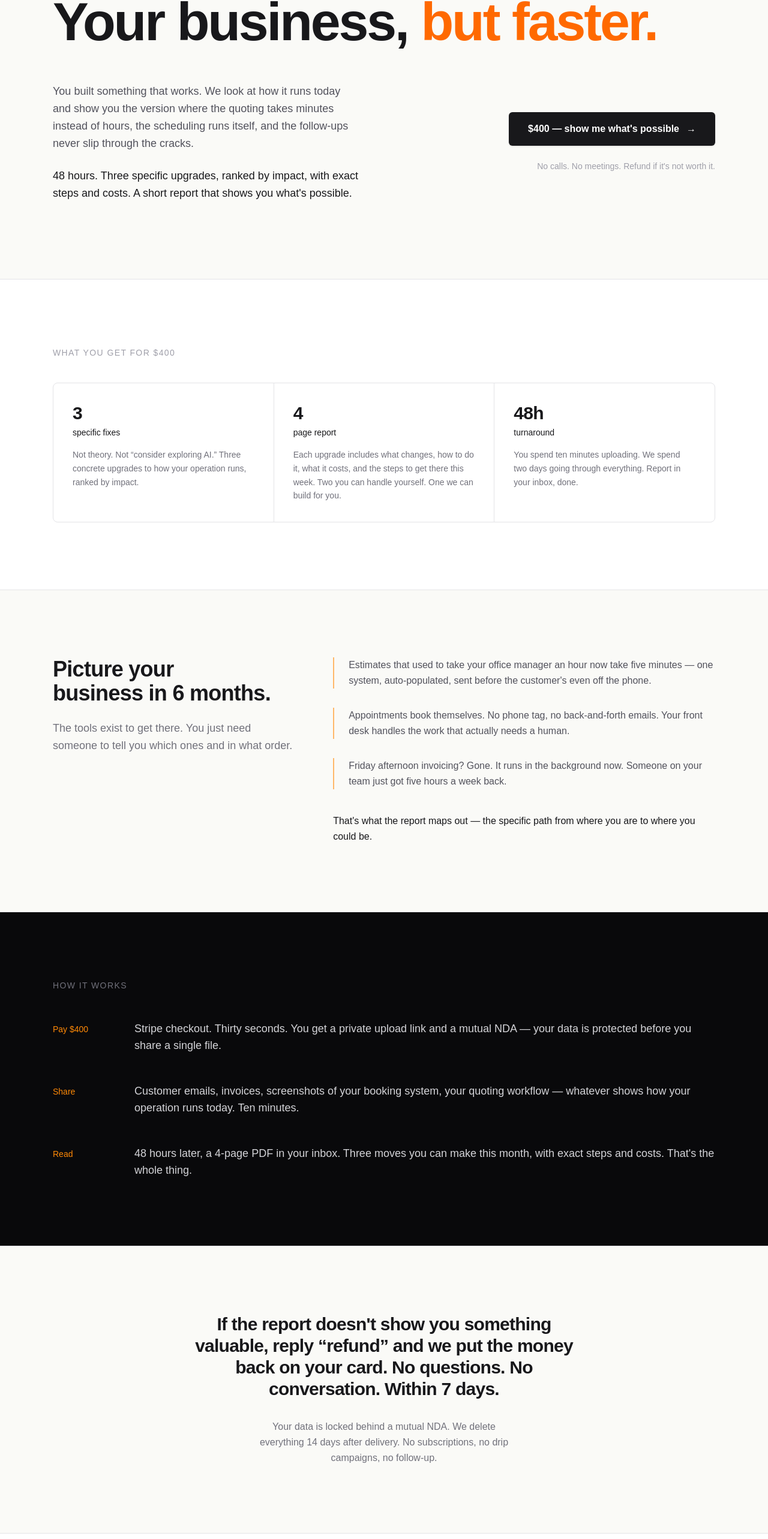
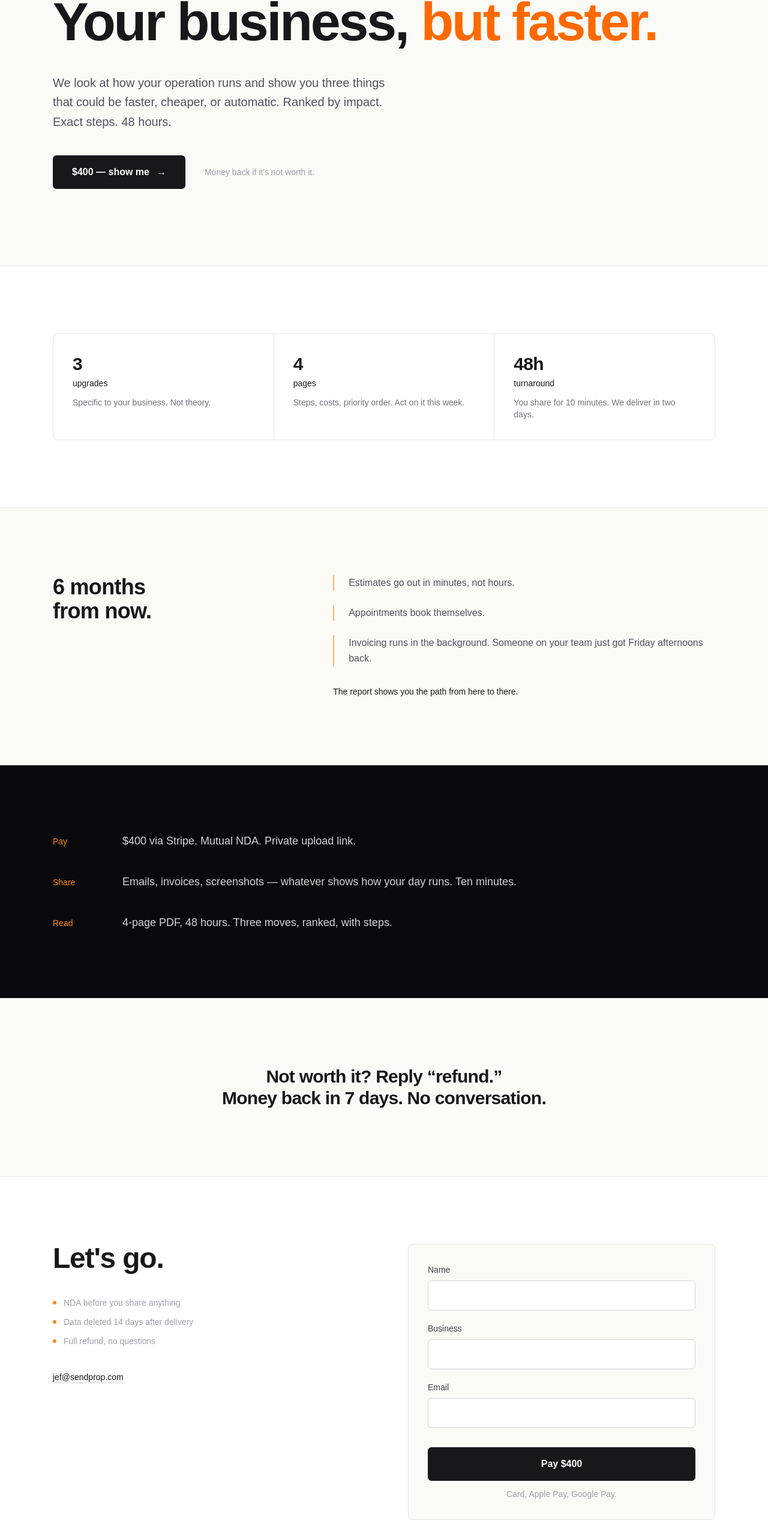
Before and after one commit to jefdiesel/sendprop, a Next.js app: page / in a window 1280 px wide. Shown: the part 180-2746 px from the top of the page at 60% size. Built offline with nearby package versions, Linux system fonts and the light colour scheme.

Commit message:
Cut copy in half — trust the reader
Every section was saying the same thing three ways. Now each
section makes one point and moves on. Sub-copy cut from
paragraphs to single sentences. Respects the reader's time.

Co-Authored-By: Claude Opus 4.6 (1M context) <noreply@anthropic.com>

```diff
--- a/src/app/page.tsx
+++ b/src/app/page.tsx
@@ -3,13 +3,12 @@ import { createCheckoutSession } from "./actions";
 export const metadata = {
   title: "sendprop — your business, but faster",
   description:
-    "We study how your business runs and show you three specific upgrades ranked by impact. 48 hours. $400 flat. Money back if it's not worth it.",
+    "Three upgrades to how your business runs. Ranked by impact, with exact steps. 48 hours. $400.",
 };
 
 export default function HomePage() {
   return (
     <div className="min-h-screen bg-[#fafaf7] text-zinc-900 antialiased selection:bg-orange-200">
-      {/* nav — barely there */}
       <nav className="mx-auto flex max-w-6xl items-center justify-between px-6 py-5">
         <a href="/" className="text-sm font-semibold tracking-tight">
           sendprop<span className="text-orange-500">.</span>
@@ -18,217 +17,156 @@ export default function HomePage() {
           href="#start"
           className="text-sm font-medium text-zinc-500 transition hover:text-zinc-900"
         >
-          $400 &mdash; start now
+          $400
         </a>
       </nav>
 
-      {/* hero — one idea, massive */}
+      {/* hero */}
       <section className="mx-auto max-w-6xl px-6 pt-16 pb-20 sm:pt-28 sm:pb-32">
         <h1 className="max-w-[22ch] text-[clamp(2.5rem,7vw,6rem)] font-semibold leading-[1.0] tracking-[-0.035em]">
           Your business,{" "}
           <span className="text-orange-500">but faster.</span>
         </h1>
 
-        <div className="mt-14 grid gap-12 lg:grid-cols-2 lg:gap-20">
-          <div className="max-w-lg space-y-6 text-lg leading-relaxed text-zinc-600">
-            <p>
-              You built something that works. We look at how it runs
-              today and show you the version where the quoting takes
-              minutes instead of hours, the scheduling runs itself,
-              and the follow-ups never slip through the cracks.
+        <p className="mt-10 max-w-xl text-xl leading-relaxed text-zinc-600">
+          We look at how your operation runs and show you three
+          things that could be faster, cheaper, or automatic.
+          Ranked by impact. Exact steps. 48 hours.
         </p>
-            <p className="text-zinc-900 font-medium">
-              48 hours. Three specific upgrades, ranked by impact, with
-              exact steps and costs. A short report that shows you
-              what&apos;s possible.
-            </p>
-          </div>
 
-          <div className="flex flex-col justify-center gap-6 lg:items-end">
+        <div className="mt-10 flex items-center gap-8">
           <a
             href="#start"
-              className="group inline-flex items-center gap-3 rounded-md bg-zinc-900 px-8 py-4 text-base font-semibold text-white shadow-sm transition hover:bg-zinc-800 active:translate-y-px"
+            className="group inline-flex items-center gap-3 rounded-md bg-zinc-900 px-8 py-4 text-base font-semibold text-white transition hover:bg-zinc-800 active:translate-y-px"
           >
-              $400 &mdash; show me what&apos;s possible
+            $400 &mdash; show me
             <span className="transition-transform group-hover:translate-x-1">&rarr;</span>
           </a>
-            <p className="text-sm text-zinc-400 lg:text-right">
-              No calls. No meetings. Refund if it&apos;s not worth it.
-            </p>
-          </div>
+          <span className="text-sm text-zinc-400">
+            Money back if it&apos;s not worth it.
+          </span>
         </div>
       </section>
 
-      {/* the deal — horizontal scroll of what they actually get */}
+      {/* what you get */}
       <section className="border-y border-zinc-200 bg-white">
         <div className="mx-auto max-w-6xl px-6 py-20 sm:py-28">
-          <h2 className="text-sm font-medium uppercase tracking-widest text-zinc-400">
-            What you get for $400
-          </h2>
-
-          <div className="mt-10 grid gap-px overflow-hidden rounded-lg border border-zinc-200 bg-zinc-200 sm:grid-cols-3">
+          <div className="grid gap-px overflow-hidden rounded-lg border border-zinc-200 bg-zinc-200 sm:grid-cols-3">
             <div className="bg-white p-8">
               <div className="text-3xl font-semibold tracking-tight">3</div>
-              <div className="mt-1 text-sm font-medium text-zinc-900">
-                specific fixes
-              </div>
-              <p className="mt-4 text-sm leading-relaxed text-zinc-500">
-                Not theory. Not &ldquo;consider exploring AI.&rdquo; Three
-                concrete upgrades to how your operation runs,
-                ranked by impact.
+              <div className="mt-1 text-sm font-medium">upgrades</div>
+              <p className="mt-3 text-sm text-zinc-500">
+                Specific to your business. Not theory.
               </p>
             </div>
             <div className="bg-white p-8">
               <div className="text-3xl font-semibold tracking-tight">4</div>
-              <div className="mt-1 text-sm font-medium text-zinc-900">
-                page report
-              </div>
-              <p className="mt-4 text-sm leading-relaxed text-zinc-500">
-                Each upgrade includes what changes, how to do it, what it
-                costs, and the steps to get there this week. Two you can
-                handle yourself. One we can build for you.
+              <div className="mt-1 text-sm font-medium">pages</div>
+              <p className="mt-3 text-sm text-zinc-500">
+                Steps, costs, priority order. Act on it this week.
               </p>
             </div>
             <div className="bg-white p-8">
               <div className="text-3xl font-semibold tracking-tight">48h</div>
-              <div className="mt-1 text-sm font-medium text-zinc-900">
-                turnaround
-              </div>
-              <p className="mt-4 text-sm leading-relaxed text-zinc-500">
-                You spend ten minutes uploading. We spend two days going
-                through everything. Report in your inbox, done.
+              <div className="mt-1 text-sm font-medium">turnaround</div>
+              <p className="mt-3 text-sm text-zinc-500">
+                You share for 10 minutes. We deliver in two days.
               </p>
             </div>
           </div>
         </div>
       </section>
 
-      {/* who this is for — real examples, not personas */}
+      {/* what it looks like */}
       <section className="mx-auto max-w-6xl px-6 py-20 sm:py-28">
         <div className="grid gap-12 lg:grid-cols-5 lg:gap-16">
           <div className="lg:col-span-2">
             <h2 className="text-3xl font-semibold tracking-[-0.02em] sm:text-4xl">
-              Picture your
+              6 months
               <br />
-              business in 6 months.
+              from now.
             </h2>
-            <p className="mt-6 text-lg leading-relaxed text-zinc-500">
-              The tools exist to get there. You just need someone to
-              tell you which ones and in what order.
-            </p>
           </div>
 
-          <div className="space-y-8 text-base leading-relaxed text-zinc-600 lg:col-span-3">
+          <div className="space-y-6 text-base leading-relaxed text-zinc-600 lg:col-span-3">
             <div className="border-l-2 border-orange-300 pl-6">
-              Estimates that used to take your office manager an hour
-              now take five minutes &mdash; one system, auto-populated,
-              sent before the customer&apos;s even off the phone.
+              Estimates go out in minutes, not hours.
             </div>
             <div className="border-l-2 border-orange-300 pl-6">
-              Appointments book themselves. No phone tag, no back-and-forth
-              emails. Your front desk handles the work that actually
-              needs a human.
+              Appointments book themselves.
             </div>
             <div className="border-l-2 border-orange-300 pl-6">
-              Friday afternoon invoicing? Gone. It runs in the background
-              now. Someone on your team just got five hours a week back.
+              Invoicing runs in the background. Someone on your team
+              just got Friday afternoons back.
             </div>
-            <p className="pt-2 font-medium text-zinc-900">
-              That&apos;s what the report maps out &mdash; the specific
-              path from where you are to where you could be.
+            <p className="pt-2 text-sm font-medium text-zinc-900">
+              The report shows you the path from here to there.
             </p>
           </div>
         </div>
       </section>
 
-      {/* how it works — inline, not cards */}
+      {/* how it works */}
       <section className="border-y border-zinc-200 bg-zinc-950 text-zinc-50">
         <div className="mx-auto max-w-6xl px-6 py-20 sm:py-28">
-          <h2 className="text-sm font-medium uppercase tracking-widest text-zinc-500">
-            How it works
-          </h2>
-
-          <div className="mt-12 space-y-12 text-lg">
-            <div className="grid gap-4 sm:grid-cols-[120px_1fr] sm:items-baseline">
-              <span className="text-sm font-medium text-orange-400">
-                Pay $400
-              </span>
+          <div className="space-y-10 text-lg">
+            <div className="grid gap-4 sm:grid-cols-[100px_1fr] sm:items-baseline">
+              <span className="text-sm font-medium text-orange-400">Pay</span>
               <p className="text-zinc-300">
-                Stripe checkout. Thirty seconds. You get a private upload
-                link and a mutual NDA &mdash; your data is protected before
-                you share a single file.
+                $400 via Stripe. Mutual NDA. Private upload link.
               </p>
             </div>
-            <div className="grid gap-4 sm:grid-cols-[120px_1fr] sm:items-baseline">
-              <span className="text-sm font-medium text-orange-400">
-                Share
-              </span>
+            <div className="grid gap-4 sm:grid-cols-[100px_1fr] sm:items-baseline">
+              <span className="text-sm font-medium text-orange-400">Share</span>
               <p className="text-zinc-300">
-                Customer emails, invoices, screenshots of your booking
-                system, your quoting workflow &mdash; whatever shows how
-                your operation runs today. Ten minutes.
+                Emails, invoices, screenshots &mdash; whatever shows how
+                your day runs. Ten minutes.
               </p>
             </div>
-            <div className="grid gap-4 sm:grid-cols-[120px_1fr] sm:items-baseline">
-              <span className="text-sm font-medium text-orange-400">
-                Read
-              </span>
+            <div className="grid gap-4 sm:grid-cols-[100px_1fr] sm:items-baseline">
+              <span className="text-sm font-medium text-orange-400">Read</span>
               <p className="text-zinc-300">
-                48 hours later, a 4-page PDF in your inbox. Three moves
-                you can make this month, with exact steps and costs.
-                That&apos;s the whole thing.
+                4-page PDF, 48 hours. Three moves, ranked, with steps.
               </p>
             </div>
           </div>
         </div>
       </section>
 
-      {/* guarantee — one strong statement */}
+      {/* guarantee */}
       <section className="mx-auto max-w-6xl px-6 py-20 sm:py-28">
-        <div className="mx-auto max-w-2xl text-center">
-          <p className="text-2xl font-semibold tracking-tight sm:text-3xl">
-            If the report doesn&apos;t show you something valuable,
-            reply &ldquo;refund&rdquo; and we put the money back on
-            your card. No questions. No conversation. Within 7 days.
+        <p className="mx-auto max-w-xl text-center text-2xl font-semibold tracking-tight sm:text-3xl">
+          Not worth it? Reply &ldquo;refund.&rdquo;
+          <br />
+          Money back in 7 days. No conversation.
         </p>
-          <p className="mx-auto mt-8 max-w-md text-base leading-relaxed text-zinc-500">
-            Your data is locked behind a mutual NDA. We delete everything
-            14 days after delivery. No subscriptions, no drip campaigns,
-            no follow-up.
-          </p>
-        </div>
       </section>
 
-      {/* CTA — the form */}
+      {/* form */}
       <section id="start" className="border-t border-zinc-200 bg-white">
         <div className="mx-auto max-w-6xl px-6 py-20 sm:py-28">
           <div className="grid gap-16 lg:grid-cols-2 lg:gap-20">
             <div>
               <h2 className="text-4xl font-semibold tracking-[-0.025em] sm:text-5xl">
-                Ready?
+                Let&apos;s go.
               </h2>
-              <p className="mt-6 max-w-md text-lg leading-relaxed text-zinc-500">
-                Three fields. One checkout. Upload your data, and the
-                report lands in your inbox within 48 hours.
-              </p>
 
-              <div className="mt-12 space-y-4 text-sm text-zinc-400">
-                <div className="flex items-start gap-3">
-                  <span className="mt-0.5 inline-block h-1.5 w-1.5 shrink-0 rounded-full bg-orange-400" />
-                  Mutual NDA before you upload anything
+              <div className="mt-10 space-y-3 text-sm text-zinc-400">
+                <div className="flex items-center gap-3">
+                  <span className="inline-block h-1.5 w-1.5 rounded-full bg-orange-400" />
+                  NDA before you share anything
                 </div>
-                <div className="flex items-start gap-3">
-                  <span className="mt-0.5 inline-block h-1.5 w-1.5 shrink-0 rounded-full bg-orange-400" />
+                <div className="flex items-center gap-3">
+                  <span className="inline-block h-1.5 w-1.5 rounded-full bg-orange-400" />
                   Data deleted 14 days after delivery
                 </div>
-                <div className="flex items-start gap-3">
-                  <span className="mt-0.5 inline-block h-1.5 w-1.5 shrink-0 rounded-full bg-orange-400" />
-                  Full refund, no questions, within 7 days
+                <div className="flex items-center gap-3">
+                  <span className="inline-block h-1.5 w-1.5 rounded-full bg-orange-400" />
+                  Full refund, no questions
                 </div>
               </div>
 
-              <p className="mt-12 text-sm text-zinc-400">
-                Questions?{" "}
+              <p className="mt-10 text-sm text-zinc-400">
                 <a
                   href="mailto:jef@sendprop.com"
                   className="text-zinc-900 underline decoration-zinc-300 underline-offset-4 hover:decoration-zinc-900"
@@ -245,7 +183,7 @@ export default function HomePage() {
               <div className="space-y-5">
                 <div>
                   <label className="mb-2 block text-sm font-medium text-zinc-700">
-                    Your name
+                    Name
                   </label>
                   <input
                     name="customerName"
@@ -277,12 +215,12 @@ export default function HomePage() {
               </div>
               <button
                 type="submit"
-                className="group mt-8 flex w-full items-center justify-center gap-3 rounded-md bg-zinc-900 px-6 py-4 text-base font-semibold text-white shadow-sm transition hover:bg-zinc-800 active:translate-y-px active:shadow-none"
+                className="mt-8 flex w-full items-center justify-center rounded-md bg-zinc-900 px-6 py-4 text-base font-semibold text-white transition hover:bg-zinc-800 active:translate-y-px"
               >
-                Pay $400 &amp; get started
+                Pay $400
               </button>
-              <p className="mt-4 text-center text-sm text-zinc-400">
-                Card, Apple Pay, Google Pay. Takes 30 seconds.
+              <p className="mt-3 text-center text-sm text-zinc-400">
+                Card, Apple Pay, Google Pay.
               </p>
             </form>
           </div>
@@ -291,9 +229,8 @@ export default function HomePage() {
 
       <footer className="border-t border-zinc-200 bg-[#fafaf7]">
         <div className="mx-auto flex max-w-6xl items-center justify-between px-6 py-8 text-sm text-zinc-400">
-          <span>
-            <span className="font-semibold text-zinc-900">sendprop</span>
-            <span className="text-orange-500">.</span>
+          <span className="font-semibold text-zinc-900">
+            sendprop<span className="text-orange-500">.</span>
           </span>
           <a href="mailto:jef@sendprop.com" className="hover:text-zinc-900">
             jef@sendprop.com
```
Lines whose indentation alone changed are shown as unchanged.
